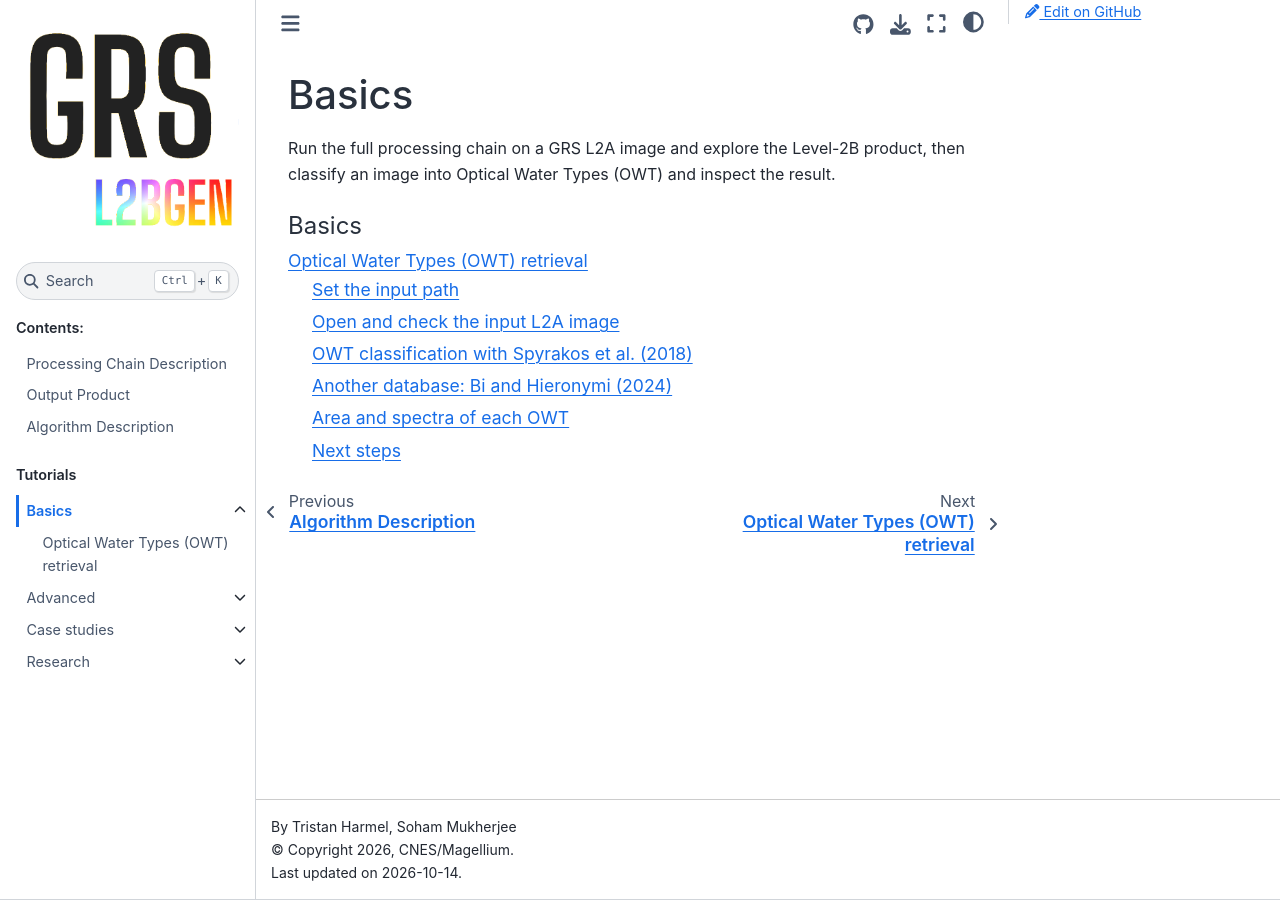
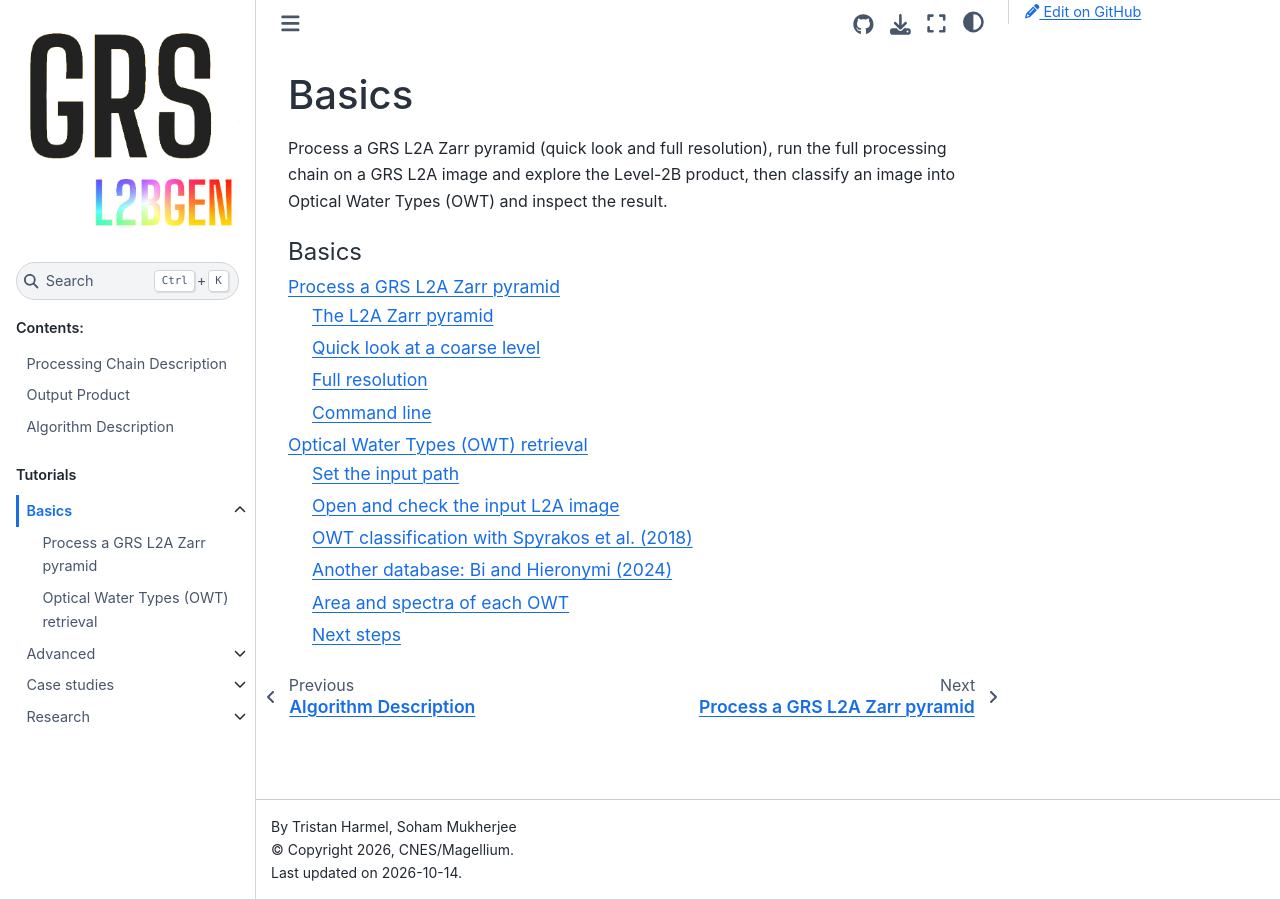
Before and after one commit to Tristanovsk/GRSl2bgen, a Sphinx documentation site: the page built from docs/source/tutorials/basics.rst, in a window 1280 px wide. Built offline with Sphinx 7.4.7 and the Sphinx Book theme 1.1.4, drawn with Linux system fonts in a browser that asks for light colours; pages that are not in the unit, such as notebooks, are missing from menus.

Commit message:
docs: L2A Zarr pyramid processing tutorial in Basics, quick look at level <=1000 px; fix NetCDF export of boolean attributes; add notebook cache files

```diff
--- a/docs/source/tutorials/basics.rst
+++ b/docs/source/tutorials/basics.rst
@@ -1,13 +1,14 @@
 Basics
-========
+======
 
-Run the full processing chain on a GRS L2A image and explore the Level-2B
-product, then classify an image into Optical Water Types (OWT) and inspect the
-result.
+Process a GRS L2A Zarr pyramid (quick look and full resolution), run the full
+processing chain on a GRS L2A image and explore the Level-2B product, then
+classify an image into Optical Water Types (OWT) and inspect the result.
 
 .. toctree::
    :maxdepth: 2
    :caption: Basics
 
+   grsl2bgen_l2a_processing
    grsl2bgen_l2b_full_process
    grsl2bgen_owt_minimal
```
Also changed, not shown: docs/source/tutorials/grsl2bgen_l2a_processing.ipynb (added), 4 other files.
